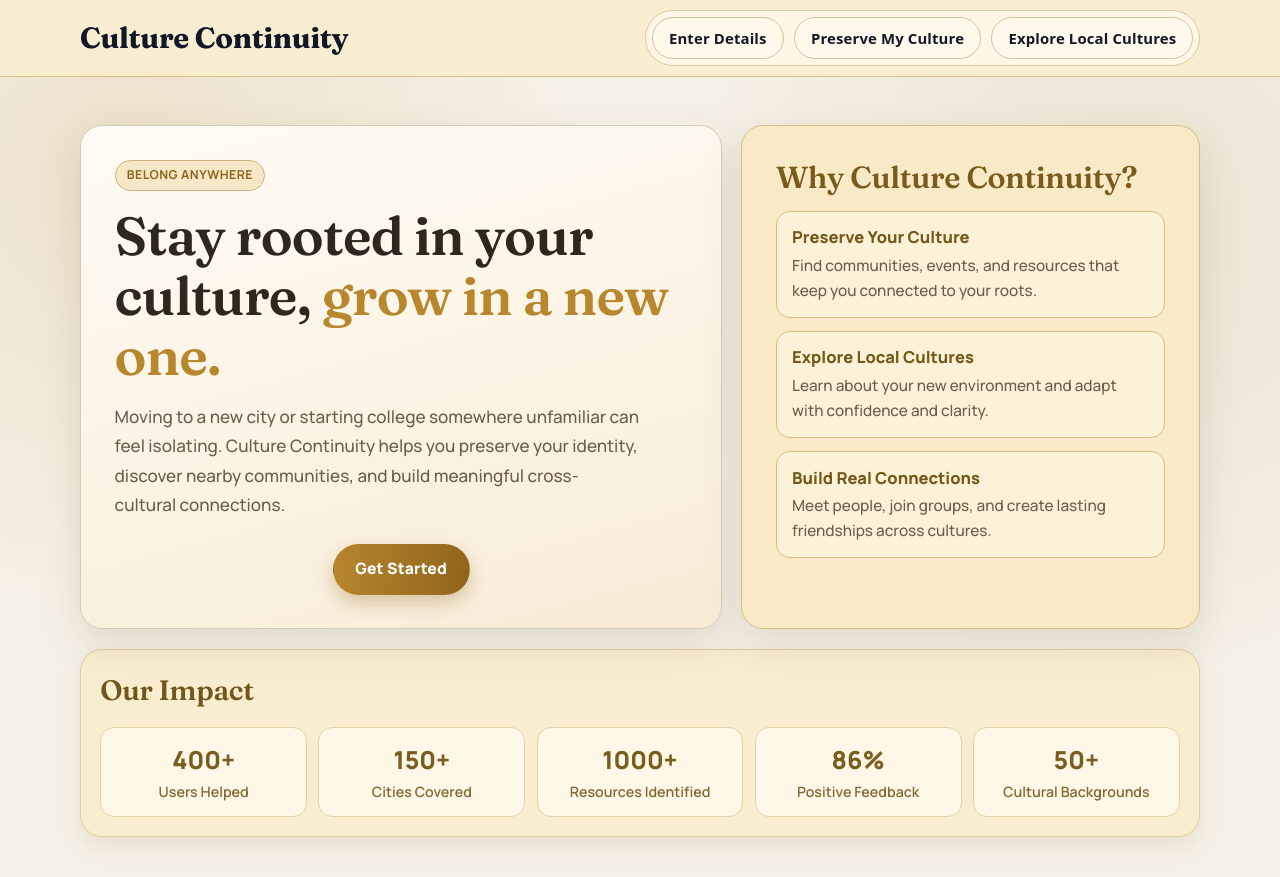
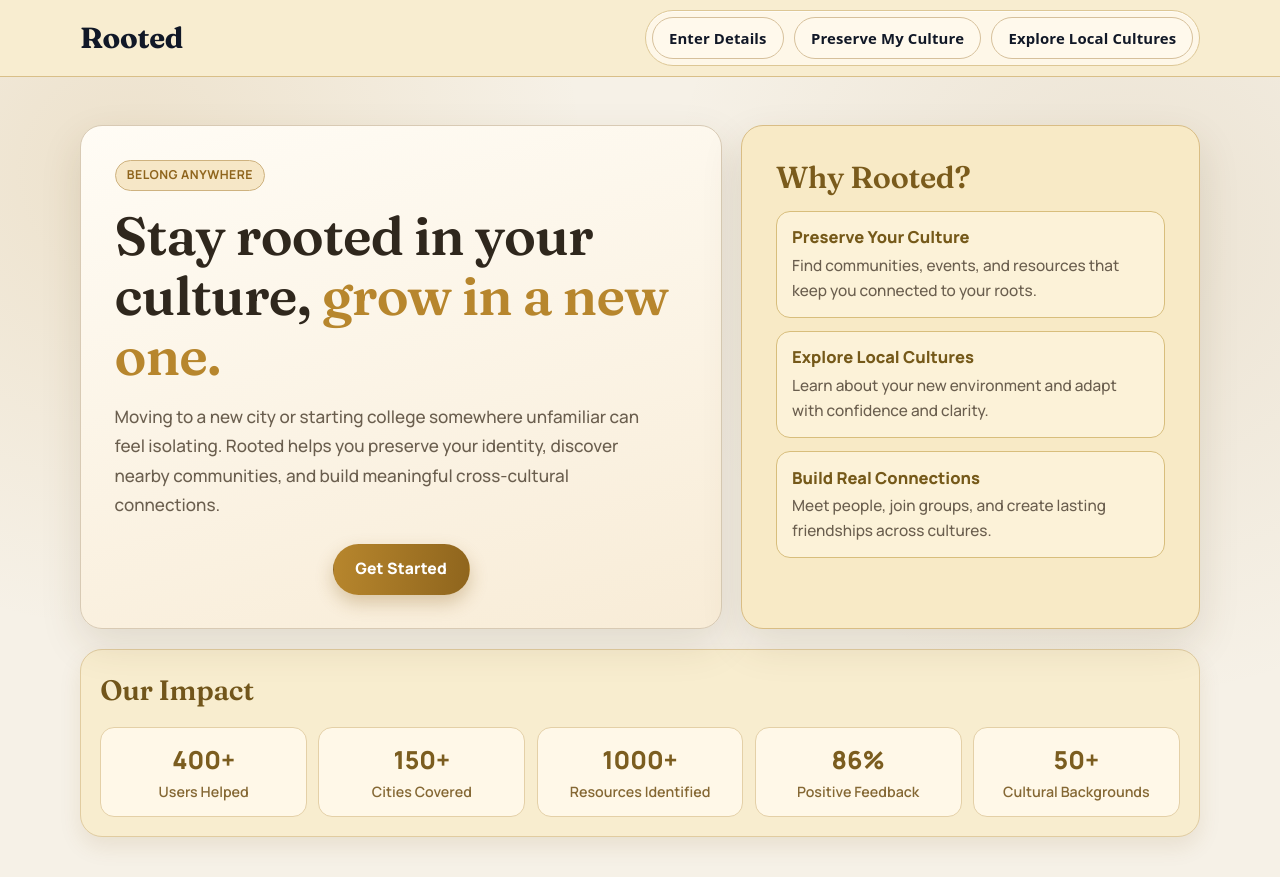
Before and after one commit to Pramitgoel/culture-continuity, a Next.js app: page / in a window 1280 px wide. Built offline with nearby package versions, Linux system fonts and the light colour scheme; no server answers.

Commit message:
Changed name of website

```diff
--- a/app/layout.tsx
+++ b/app/layout.tsx
@@ -7,7 +7,7 @@ import type { Metadata } from 'next';
 import './globals.css';
 
 export const metadata: Metadata = {
-  title: 'Culture Continuity - Preserve Your Cultural Identity',
+  title: 'Rooted - Preserve Your Cultural Identity',
   description:
     'Find real cultural resources, communities, and events when moving to a new city. Connect with places of worship, cultural centers, restaurants, and communities that share your heritage.',
   keywords: [
@@ -19,18 +19,18 @@ export const metadata: Metadata = {
     'cultural resources',
     'communities',
   ],
-  authors: [{ name: 'Culture Continuity Team' }],
-  creator: 'Culture Continuity',
-  publisher: 'Culture Continuity',
+  authors: [{ name: 'Rooted Team' }],
+  creator: 'Rooted',
+  publisher: 'Rooted',
   openGraph: {
-    title: 'Culture Continuity',
+    title: 'Rooted',
     description: 'Preserve your cultural identity in new cities',
     type: 'website',
     url: process.env.NEXT_PUBLIC_APP_URL || 'http://localhost:3000',
   },
   twitter: {
     card: 'summary_large_image',
-    title: 'Culture Continuity',
+    title: 'Rooted',
     description: 'Find your cultural community in any city',
   },
 };
--- a/app/page.tsx
+++ b/app/page.tsx
@@ -164,7 +164,7 @@ export default function Home() {
             }}
             style={{ background: 'transparent', border: 'none', cursor: 'pointer', padding: 0 }}
           >
-            Culture Continuity
+            Rooted
           </button>
           <div className={homeStyles.tabs}>
             <button
--- a/components/Homepage.tsx
+++ b/components/Homepage.tsx
@@ -10,7 +10,7 @@ export default function Homepage({ onGetStarted }: HomepageProps) {
     <div>
       <div className={styles['hero-section']}>
         <div className={styles['hero-content']}>
-          <div className={styles['hero-title']}>Culture Continuity</div>
+          <div className={styles['hero-title']}>Rooted</div>
           <div className={styles['hero-subtitle']}>
             Stepping into a new city or starting university?<br/>
             Moving to a new place doesn’t mean leaving your culture behind. Stay connected to your roots while exploring and engaging with the cultures around you.
--- a/components/HomepageExperiment.tsx
+++ b/components/HomepageExperiment.tsx
@@ -10,7 +10,7 @@ export default function HomepageExperiment({ onGetStarted }: HomepageProps) {
     <div>
       <div className={styles['hero-section']}>
         <div className={styles['hero-content']}>
-          <div className={styles['hero-title']}>Culture Continuity</div>
+          <div className={styles['hero-title']}>Rooted</div>
           <div className={styles['hero-subtitle']}>
             Stepping into a new city or starting university?<br/>
             Moving to a new place doesn’t mean leaving your culture behind. Stay connected to your roots while exploring and engaging with the cultures around you.
--- a/components/HomepageMock1.tsx
+++ b/components/HomepageMock1.tsx
@@ -25,15 +25,15 @@ export default function HomepageMock1({
               <span className={styles.highlight}> grow in a new one.</span>
             </h2>
             <p className={styles.lead}>
-              Moving to a new city or starting college somewhere unfamiliar can feel isolating. Culture Continuity helps you preserve your identity, discover nearby communities, and build meaningful cross-cultural connections.
+              Moving to a new city or starting college somewhere unfamiliar can feel isolating. Rooted helps you preserve your identity, discover nearby communities, and build meaningful cross-cultural connections.
             </p>
             <div className={styles.heroActions}>
               <button className={`${styles.btn} ${styles.btnPrimary}`} onClick={onGetStarted}>Get Started</button>
             </div>
           </article>
 
-          <aside className={styles.heroCard} aria-label="Why choose Culture Continuity">
-            <h3 className={styles.sideTitle}>Why Culture Continuity?</h3>
+          <aside className={styles.heroCard} aria-label="Why choose Rooted">
+            <h3 className={styles.sideTitle}>Why Rooted?</h3>
             <ul className={styles.featureList}>
               <li className={styles.featureItem}>
                 <strong>Preserve Your Culture</strong>
--- a/components/HomepageMock2.tsx
+++ b/components/HomepageMock2.tsx
@@ -5,7 +5,7 @@ export default function HomepageMock2() {
   return (
     <div className={styles.splitWrapper}>
       <div className={styles.leftPane}>
-        <h1>Welcome to Culture Continuity</h1>
+        <h1>Welcome to Rooted</h1>
         <p>Start your journey in a new city or university with confidence. Stay rooted in your culture while exploring new ones.</p>
         <button className={styles.ctaBtn}>Get Started</button>
       </div>
--- a/components/HomepageMock4.tsx
+++ b/components/HomepageMock4.tsx
@@ -5,7 +5,7 @@ export default function HomepageMock4() {
   return (
     <div className={styles.storyScrollWrapper}>
       <section className={styles.heroSection}>
-        <h1>Culture Continuity</h1>
+        <h1>Rooted</h1>
         <p>Every journey is a story. Scroll to see how we help you stay connected and thrive.</p>
         <button className={styles.ctaBtn}>Get Started</button>
       </section>
--- a/components/NavBar.tsx
+++ b/components/NavBar.tsx
@@ -24,7 +24,7 @@ export default function NavBar() {
   return (
     <nav className={styles['homepage-header']} style={{ position: 'sticky', top: 0, zIndex: 40 }}>
       <div className={styles['header-content']}>
-        <div className={styles['site-title']} style={{ cursor: 'pointer' }} onClick={goHome}>Culture Continuity</div>
+        <div className={styles['site-title']} style={{ cursor: 'pointer' }} onClick={goHome}>Rooted</div>
         <div className={styles['tabs']}>
           <button className={styles['tab']} onClick={goForm}>📝 Enter Details</button>
           <button className={styles['tab']} onClick={goPreserve}>🛡️ Preserve My Culture</button>
```
